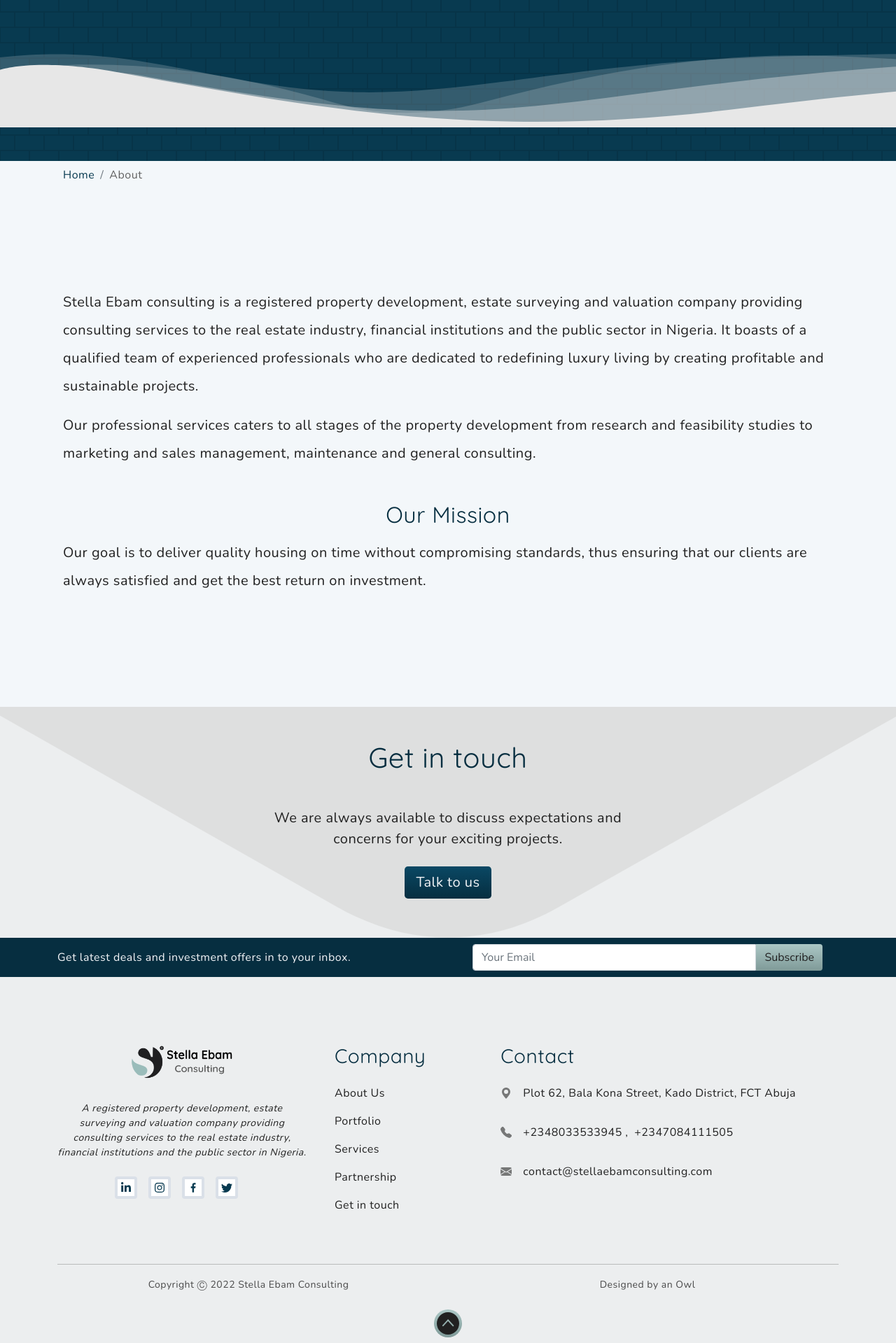
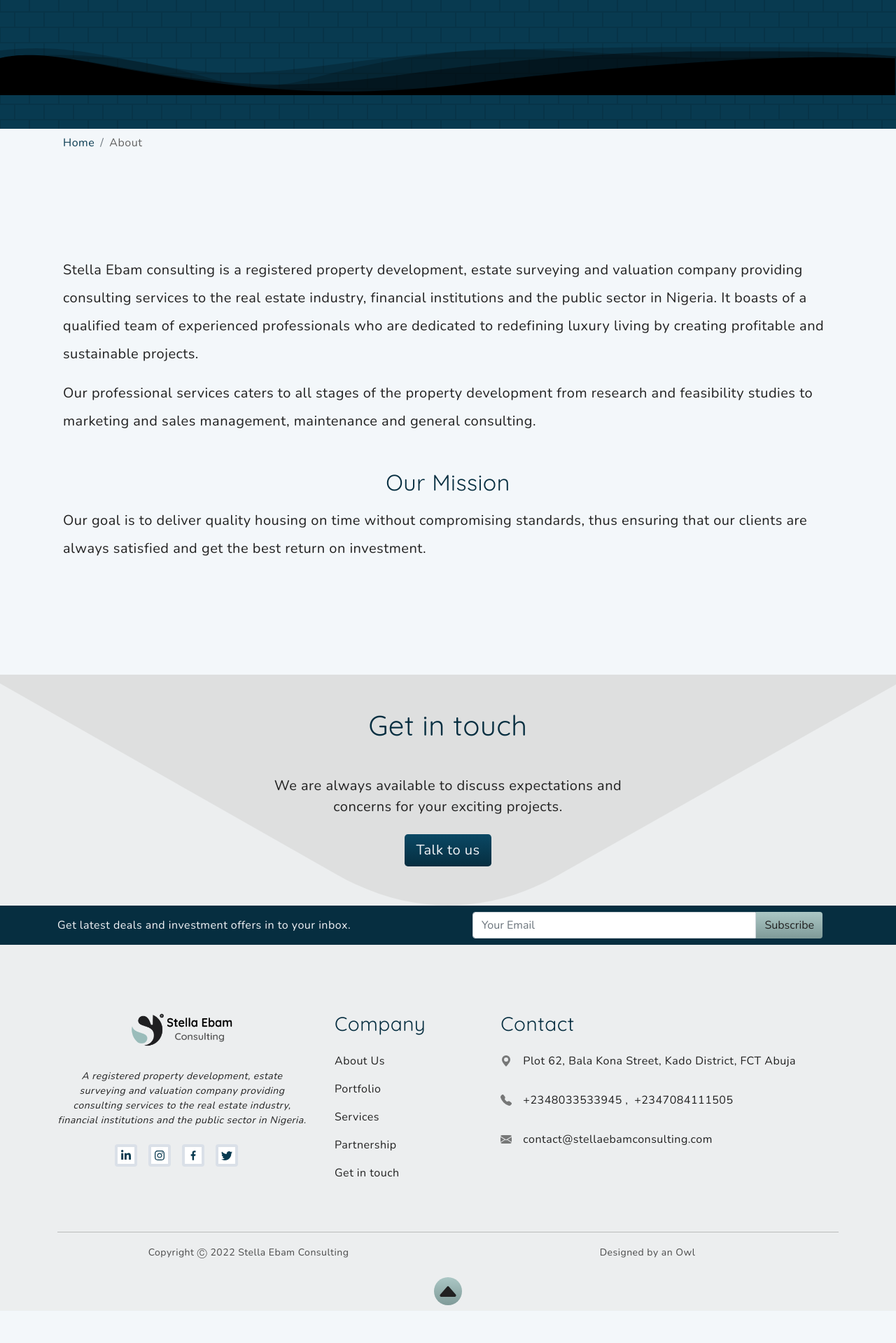
Before and after one commit to conyema/sec-client, a Next.js app: page /about in a window 1280 px wide. Shown: the part 137-2056 px from the top of the page at 70% size. After the commit the page ends 2010 px from the top, so only its background shows below. Built offline with nearby package versions, Linux system fonts and the light colour scheme.

Commit message:
feat: add new & modify old svg for better graphics

```diff
--- a/components/svgs/GoTopSvg.js
+++ b/components/svgs/GoTopSvg.js
@@ -1,9 +1,17 @@
 const GoTopSvg = () => {
 
   return (
-    <svg width="32" height="32" viewBox="0 0 100 100" aria-hidden="true" focusable="false">
-      <path fill="currentcolor" d="m50 0c-13.262 0-25.98 5.2695-35.355 14.645s-14.645 22.094-14.645 35.355 5.2695 25.98 14.645 35.355 22.094 14.645 35.355 14.645 25.98-5.2695 35.355-14.645 14.645-22.094 14.645-35.355-5.2695-25.98-14.645-35.355-22.094-14.645-35.355-14.645zm20.832 62.5-20.832-22.457-20.625 22.457c-1.207 0.74219-2.7656 0.57812-3.7891-0.39844-1.0273-0.98047-1.2695-2.5273-0.58594-3.7695l22.918-25c0.60156-0.61328 1.4297-0.96094 2.2891-0.96094 0.86328 0 1.6914 0.34766 2.293 0.96094l22.918 25c0.88672 1.2891 0.6875 3.0352-0.47266 4.0898-1.1562 1.0508-2.9141 1.0859-4.1133 0.078125z"></path>
-    </svg>
+    <>
+      {/* <svg width="32" height="32" viewBox="0 0 100 100" aria-hidden="true" focusable="false">
+        <path fill="currentcolor" d="m50 0c-13.262 0-25.98 5.2695-35.355 14.645s-14.645 22.094-14.645 35.355 5.2695 25.98 14.645 35.355 22.094 14.645 35.355 14.645 25.98-5.2695 35.355-14.645 14.645-22.094 14.645-35.355-5.2695-25.98-14.645-35.355-22.094-14.645-35.355-14.645zm20.832 62.5-20.832-22.457-20.625 22.457c-1.207 0.74219-2.7656 0.57812-3.7891-0.39844-1.0273-0.98047-1.2695-2.5273-0.58594-3.7695l22.918-25c0.60156-0.61328 1.4297-0.96094 2.2891-0.96094 0.86328 0 1.6914 0.34766 2.293 0.96094l22.918 25c0.88672 1.2891 0.6875 3.0352-0.47266 4.0898-1.1562 1.0508-2.9141 1.0859-4.1133 0.078125z"></path>
+      </svg> */}
+      {/* <svg width="32" height="32" fill="currentColor" viewBox="0 0 16 16" aria-hidden="true" focusable="false">
+        <path d="M0 2a2 2 0 0 1 2-2h12a2 2 0 0 1 2 2v12a2 2 0 0 1-2 2H2a2 2 0 0 1-2-2V2zm4 9h8a.5.5 0 0 0 .374-.832l-4-4.5a.5.5 0 0 0-.748 0l-4 4.5A.5.5 0 0 0 4 11z" />
+      </svg> */}
+      <svg width="32" height="32" fill="currentColor" viewBox="0 0 16 16" aria-hidden="true" focusable="false">
+        <path d="m7.247 4.86-4.796 5.481c-.566.647-.106 1.659.753 1.659h9.592a1 1 0 0 0 .753-1.659l-4.796-5.48a1 1 0 0 0-1.506 0z" />
+      </svg>
+    </>
   )
 }
 
--- a/components/svgs/Valley.js
+++ b/components/svgs/Valley.js
@@ -1,8 +1,16 @@
 const Valley = () => {
 
   return (
-    <svg width="1012" height="254" xmlSpace="preserve" aria-hidden="true" focusable="false">
-      <path d="M0 253.5V.5l384.12 218.03C424.1 241.26 464.63 252.2 506 252.2s81.9-10.94 121.88-33.67L1012 1.66V253.5H0z" fill="#fff" fillRule="evenodd" />
+    // <svg viewBox="0 0 1012 254" xmlSpace="preserve" preserveAspectRatio="none" aria-hidden="true" focusable="false">
+    //   <path d="M0 253.5V.5l384.12 218.03C424.1 241.26 464.63 252.2 506 252.2s81.9-10.94 121.88-33.67L1012 1.66V253.5H0z" fill="#fff" fillRule="evenodd" />
+    // </svg>
+    <svg viewBox="0 0 1440 320" preserveAspectRatio="none" aria-hidden="true" focusable="false">
+      {/* <path fillOpacity="1" d="M0,224L720,320L1440,224L1440,320L720,320L0,320Z"></path> */}
+      {/* <path fillOpacity="1" d="M0,320L120,282.7C240,245,480,171,720,170.7C960,171,1200,245,1320,282.7L1440,320L1440,320L1320,320C1200,320,960,320,720,320C480,320,240,320,120,320L0,320Z"></path> */}
+      <path fillOpacity="1" d="M0,320L720,96L1440,320L1440,320L720,320L0,320Z"></path>
+      {/* <path fillOpacity="1" d="M0,320L120,282.7C240,245,480,171,720,170.7C960,171,1200,245,1320,282.7L1440,320L1440,320L1320,320C1200,320,960,320,720,320C480,320,240,320,120,320L0,320Z"></path> */}
+      {/* <path fillOpacity="1" d="M0,320L720,96L1440,320L1440,0L720,0L0,0Z"></path> */}
+      {/* <path fillOpacity="1" d="M0,320L120,282.7C240,245,480,171,720,170.7C960,171,1200,245,1320,282.7L1440,320L1440,0L1320,0C1200,0,960,0,720,0C480,0,240,0,120,0L0,0Z"></path> */}
     </svg>
   )
 }
--- a/components/svgs/Wave.js
+++ b/components/svgs/Wave.js
@@ -2,14 +2,14 @@
 
   return (
 
-    <svg width="2000" height="128" x="2000" y="128" viewBox="0 0 2000 128" enableBackground="new 0 0 2000 128" xmlSpace="preserve" aria-hidden="true" focusable="false">
-      <path opacity="0.2" fill="#e7e7e7" d="M1999.5,22.2c-346-0.6-524.6-4.7-878.8,4.4c-286.6,7.4-442.3,54-608.1,51.2
+    <svg viewBox="0 0 2000 128" xmlSpace="preserve" preserveAspectRatio="none" aria-hidden="true" focusable="false">
+      <path opacity="0.2" d="M1999.5,22.2c-346-0.6-524.6-4.7-878.8,4.4c-286.6,7.4-442.3,54-608.1,51.2
     C307.3,74.3,202.5,5-0.5,28.1v100.4l2000-0.5V22.2z"></path>
-      <path opacity="0.2" fill="#e7e7e7" d="M-0.3,46.1C251,15.3,440.9,84.7,499.6,98.4c54.7,12.8,122.5,12,186.7-5.3
+      <path opacity="0.2" d="M-0.3,46.1C251,15.3,440.9,84.7,499.6,98.4c54.7,12.8,122.5,12,186.7-5.3
     c154.2-41.6,315.5-70.9,475.2-67.5s324.6,22.4,484.3,19.7c133-2.3,302.8,1.7,352.8,3.7c0,21.3,0,80,0,80H-0.5L-0.3,46.1z"></path>
-      <path opacity="0.4" fill="#e7e7e7" d="M2000,41.2c-139.8-12.7-219.9-10.8-360.2-11.2c-285.5-0.8-487.5,18-736.2,51.1
+      <path opacity="0.4" d="M2000,41.2c-139.8-12.7-219.9-10.8-360.2-11.2c-285.5-0.8-487.5,18-736.2,51.1
     C647,115.4,546.7,116.4,199.2,53.6C140.3,43,59.5,45.6-0.5,52.3V130h2000L2000,41.2z"></path>
-      <path fill="#e7e7e7" d="M1634.6,50.1c-193.8,11.9-366.9,24.9-569,50c-110.2,13.7-221.2,21.5-332.3,19.6
+      <path d="M1634.6,50.1c-193.8,11.9-366.9,24.9-569,50c-110.2,13.7-221.2,21.5-332.3,19.6
   c-187-3.3-344.5-29.7-560.9-69.8c-122.2-22.6-172.8-4-172.8-4V130h1998V46C1997.5,46,1831,38.1,1634.6,50.1z"></path>
     </svg>
 
```
Also changed, not shown: components/svgs/Arc.js (added, +14 -0 lines), components/svgs/Decor.js (added, +16 -0 lines).
